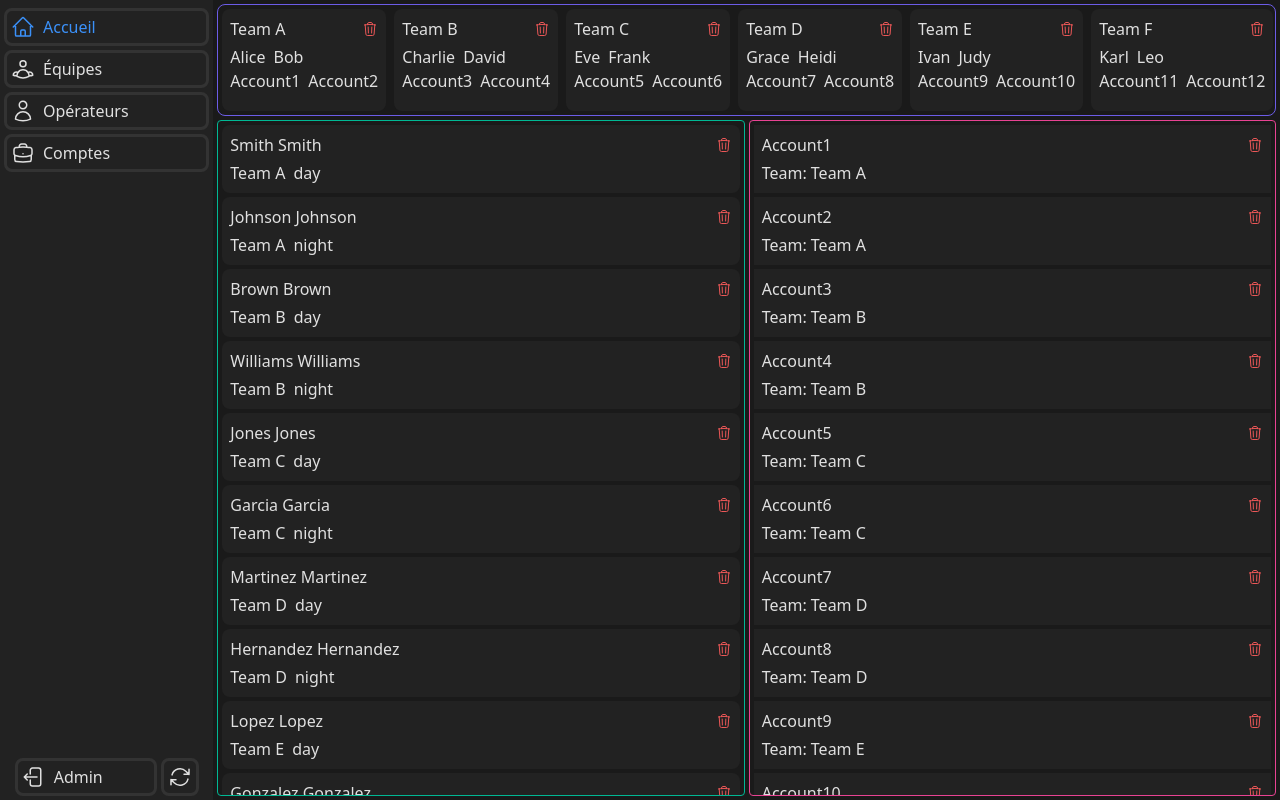
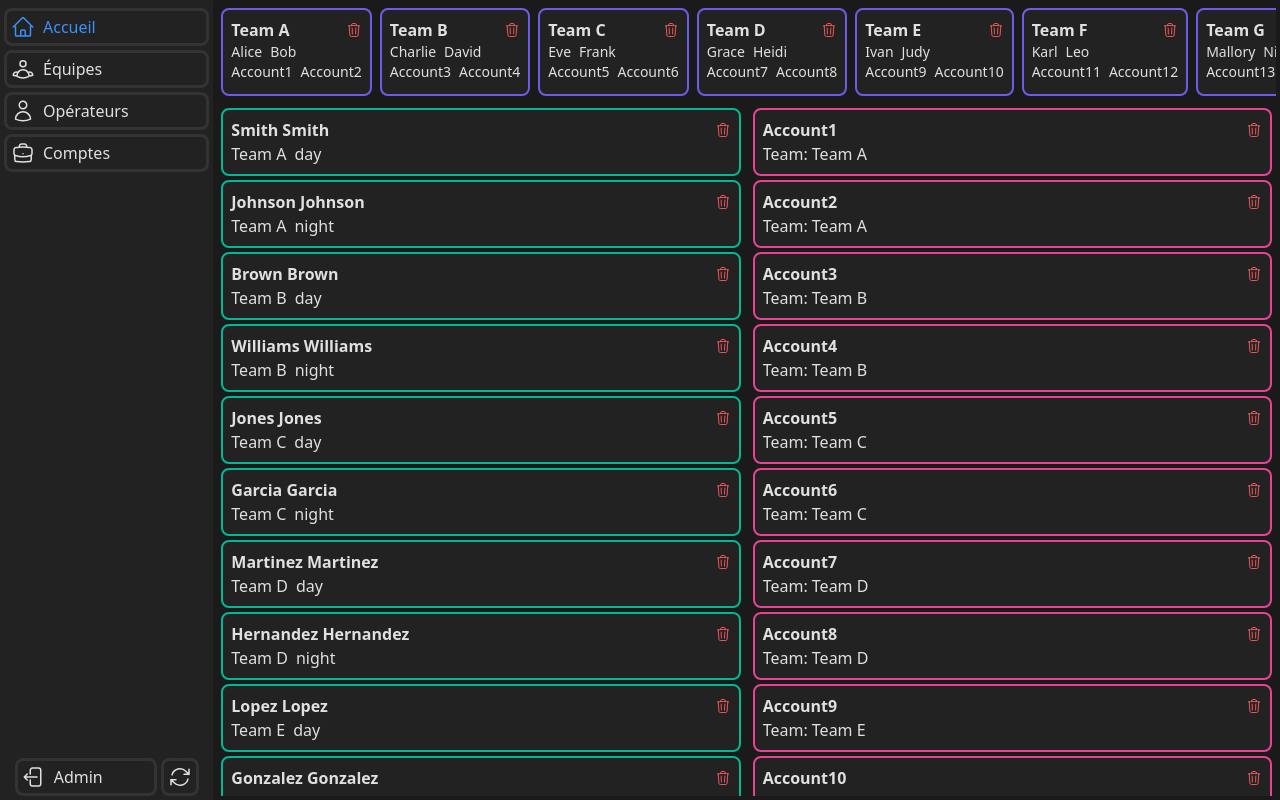
Before and after one commit to wallcreation/OPS-Front, a Vue app: page /admin/dashboard in a window 1280 px wide. Built offline with nearby package versions, Linux system fonts and the light colour scheme.

Commit message:
refactor: enhance styling and structure for AccountCard, OperatorCard, and TeamCard components

```diff
--- a/src/components/AccountCard.vue
+++ b/src/components/AccountCard.vue
@@ -16,9 +16,9 @@ const props = defineProps({
 </script>
 <template>
   <div>
-    <div class="bg-[#222222] p-2">
-      <div class="flex justify-between items-center mb-1">
-          <h2>{{ name }}</h2>
+    <div class="bg-[#222222] rounded-lg border-2 border-[#E84393] p-2">
+      <div class="flex justify-between items-center">
+          <h2 class="font-bold">{{ name }}</h2>
           <svg
             xmlns="http://www.w3.org/2000/svg"
             fill="none"
--- a/src/components/AdminDashboard.vue
+++ b/src/components/AdminDashboard.vue
@@ -43,7 +43,7 @@ const accounts = ref([
 <template>
   <main class="p-1 flex flex-col">
     <!-- Zone TeamCard (en haut) -->
-    <div class="w-full min-h-[7rem] flex rounded-lg border-1 border-[#6C5CE7] overflow-x-auto">
+    <div class="w-full min-h-[6rem] flex overflow-x-auto">
       <TeamCard
         v-for="team in teams"
         :key="team.id"
@@ -57,7 +57,7 @@ const accounts = ref([
 
     <!-- Zone OperatorCard (en bas) -->
     <div class="w-full flex-grow flex gap-1 mt-1 overflow-hidden">
-      <div class="w-1/2 rounded border-1 border-[#00B894] overflow-y-auto">
+      <div class="w-1/2 overflow-y-auto">
         <OperatorCard
           v-for="operator in operators"
           :key="operator.id"
@@ -69,7 +69,7 @@ const accounts = ref([
           class="m-1 rounded-lg"
         />
       </div>
-      <div class="h-full w-1/2 rounded border-1 border-[#E84393] overflow-y-auto">
+      <div class="h-full w-1/2 overflow-y-auto">
         <AccountCard
           v-for="account in accounts"
           :key="account.id"
--- a/src/components/OperatorCard.vue
+++ b/src/components/OperatorCard.vue
@@ -9,9 +9,11 @@ const props = defineProps({
 })
 </script>
 <template>
-  <div class="bg-[#222222] p-2">
-    <div class="flex items-center justify-between mb-1">
-      <h2>{{ lname }} {{ lname }}</h2>
+  <div class="bg-[#222222] rounded border-2 border-[#00B894] p-2">
+    <div class="flex items-center justify-between">
+      <h2 class="font-bold">
+        {{ lname }} <span class="hidden md:inline">{{ lname }}</span>
+      </h2>
       <svg
         xmlns="http://www.w3.org/2000/svg"
         fill="none"
--- a/src/components/TeamCard.vue
+++ b/src/components/TeamCard.vue
@@ -24,9 +24,9 @@ const toteams = () => {
 }
 </script>
 <template>
-  <div class="bg-[#222222] p-2">
-    <div class="flex items-center justify-between mb-1">
-      <h2>{{ name }}</h2>
+  <div class="bg-[#222222] rounded-lg border-2 border-[#6C5CE7] p-2">
+    <div class="flex items-center justify-between">
+      <h2 class="font-bold">{{ name }}</h2>
       <svg
         xmlns="http://www.w3.org/2000/svg"
         fill="none"
@@ -44,12 +44,12 @@ const toteams = () => {
     </div>
     <div class="flex gap-2">
       <div v-for="operator in operators" :key="operator">
-        <p>{{ operator }}</p>
+        <p class="text-sm">{{ operator }}</p>
       </div>
     </div>
     <div class="flex gap-2">
       <div v-for="account in accounts" :key="account">
-        <p>{{ account }}</p>
+        <p class="text-sm">{{ account }}</p>
       </div>
     </div>
   </div>
```
